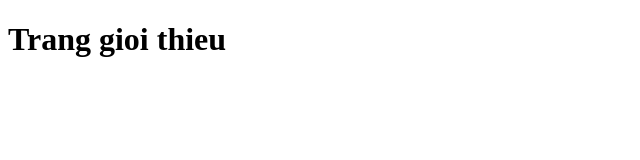
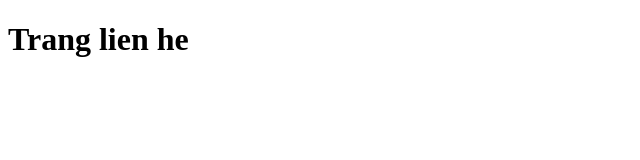
Before and after one commit to ThanhDuy2024/Bai-14-Hoc-Git, a plain HTML site: page contact.html in a window 1280 px wide. Shown: the whole page, without its empty margins (0-640 px from the left). Drawn offline with Linux system fonts and the light colour scheme.

Commit message:
Update Page Contact

```diff
--- a/contact.html
+++ b/contact.html
@@ -3,10 +3,9 @@
 <head>
     <meta charset="UTF-8">
     <meta name="viewport" content="width=device-width, initial-scale=1.0">
-    <title>Trang gioi thieu</title>
+    <title>Trang lien he</title>
 </head>
 <body>
-    <h1>Trang gioi thieu</h1>
-
+    <h1>Trang lien he</h1>
 </body>
 </html>
```
